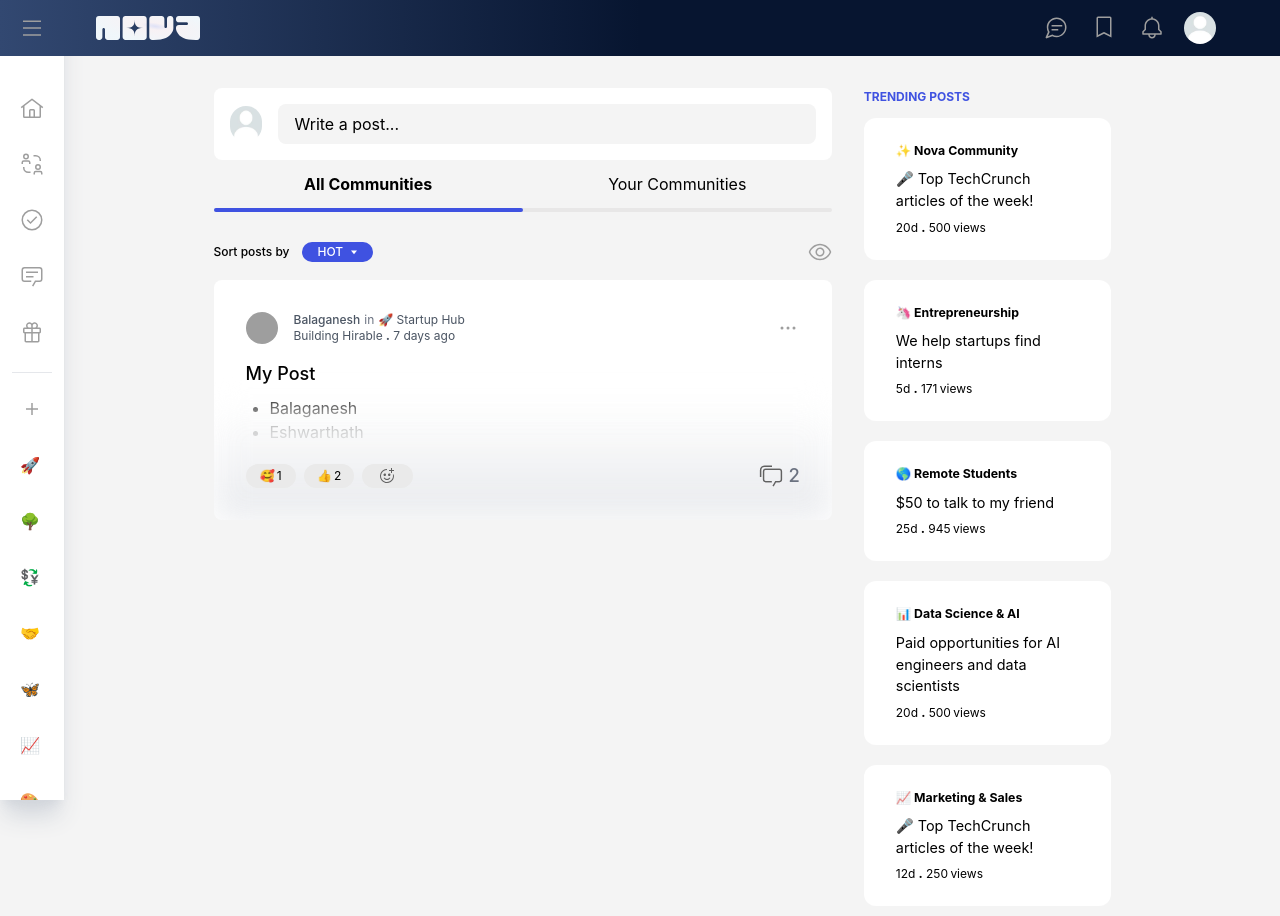
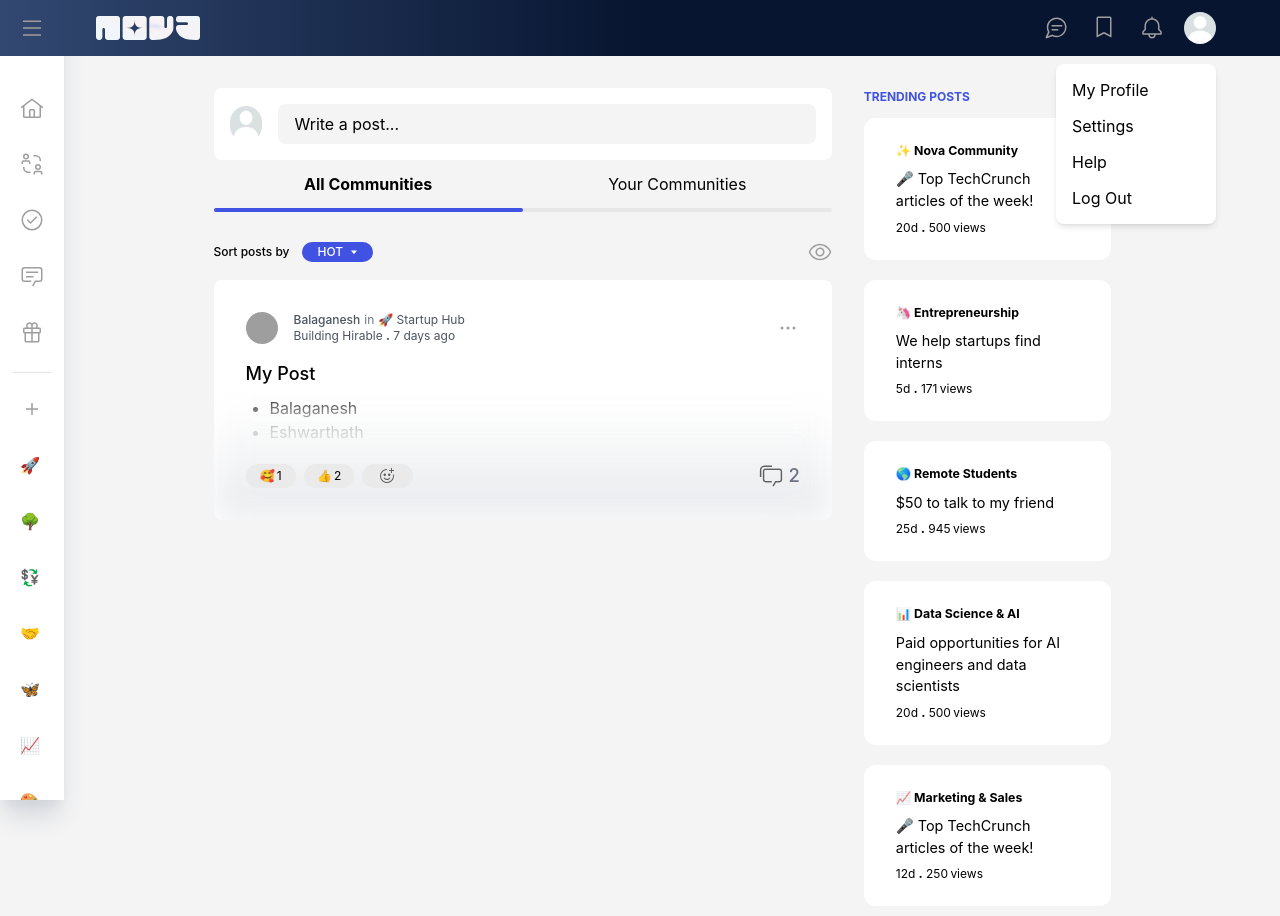
Before and after one commit to Balaganesh003/nova, a Next.js app: page / in a window 1280 px wide. Both pictures are taken after a click on the picture 1200 px from the left and 28 px from the top of the page. Shown: the top 916 px of the page. Built offline with nearby package versions, Linux system fonts and the light colour scheme; grey boxes are pictures that could not be loaded.

Commit message:
updated the Navbar

```diff
--- a/components/NavBar.jsx
+++ b/components/NavBar.jsx
@@ -7,8 +7,31 @@ import MessageLogo from '../assets/svgexport-4.svg';
 import BookMarkLogo from '../assets/svgexport-5.svg';
 import BellLogo from '../assets/svgexport-6.svg';
 import ProfilePhoto from '../assets/profile-photo.jpg';
+import Link from 'next/link';
+import { useState } from 'react';
+
+const NavLinks = [
+  {
+    title: 'My Profile',
+    link: '/profile',
+  },
+  {
+    title: 'Settings',
+    link: '/settings',
+  },
+  {
+    title: 'Help',
+    link: '/help',
+  },
+  {
+    title: 'Log Out',
+    link: '/logout',
+  },
+];
 
 const NavBar = ({ setSidebarOpen }) => {
+  const [isWindowOpen, setIsWindowOpen] = useState(false);
+
   const openSideBar = () => {
     setSidebarOpen(true);
   };
@@ -24,13 +47,14 @@ const NavBar = ({ setSidebarOpen }) => {
               className="cursor-pointer"
             />
           </div>
-
-          <Image src={NovaLogo} alt="NovaLogo" className="cursor-pointer" />
+          <Link href="/">
+            <Image src={NovaLogo} alt="NovaLogo" className="cursor-pointer" />
+          </Link>
         </div>
         {/* Nav links */}
         <div className="flex items-center space-x-4 lg:pr-7 ">
           <div className="flex items-center space-x-2 sm:space-x-4 ">
-            <div className="hover:bg-white rounded-full p-1 duration-500 transition-all  cursor-pointer">
+            <div className="hover:bg-white rounded-full p-1 duration-500 transition-all  cursor-pointer relative">
               <Image src={SearchLogo} alt="SearchLogo" className="lg:hidden " />
             </div>
             <div className="hover:bg-white rounded-full p-1 duration-500 transition-all  cursor-pointer">
@@ -48,10 +72,25 @@ const NavBar = ({ setSidebarOpen }) => {
             </div>
           </div>
           <Image
+            onClick={() => setIsWindowOpen(!isWindowOpen)}
             src={ProfilePhoto}
             alt="ProfilePhoto"
             className="rounded-full h-8 w-8 cursor-pointer hidden lg:block"
           />
+          {isWindowOpen && (
+            <div className="absolute w-[10rem] py-2  bg-white top-16 right-16 rounded-lg shadow-md">
+              {NavLinks.map((link, index) => (
+                <Link
+                  onClick={() => setIsWindowOpen(false)}
+                  key={index}
+                  href={link.link}>
+                  <p className="block leading-5 text-md text-black px-4 py-2  hover:bg-[#f4f4f4]">
+                    {link.title}
+                  </p>
+                </Link>
+              ))}
+            </div>
+          )}
         </div>
       </div>
     </div>
```
